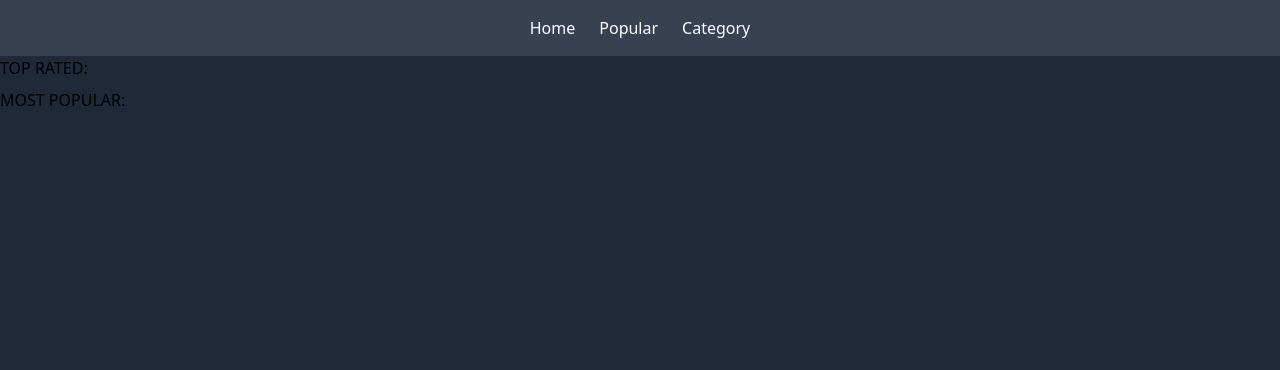
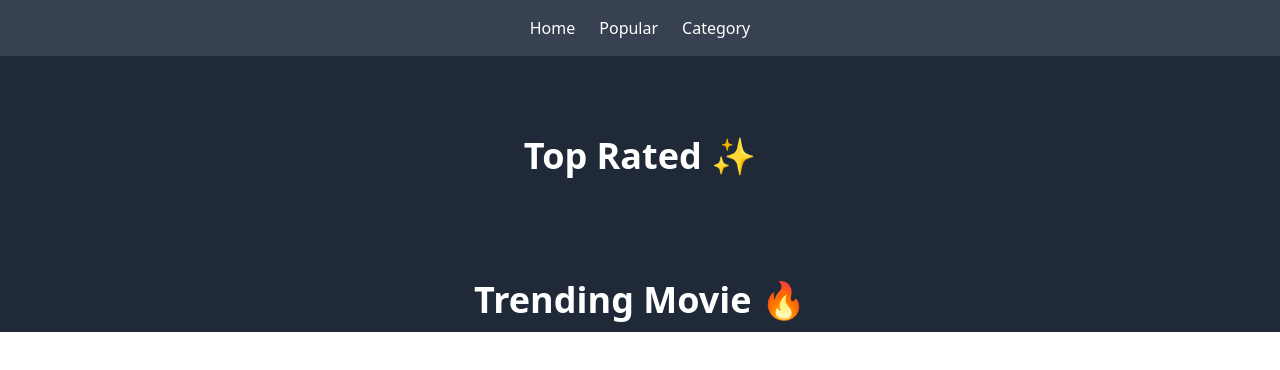
Before and after one commit to sincanmaulanaa/movies-app, a website built with webpack: page src/index.html in a window 1280 px wide. Built offline with nearby package versions, Linux system fonts and the light colour scheme; no server answers.

Commit message:
update ui

```diff
--- a/src/index.html
+++ b/src/index.html
@@ -8,14 +8,17 @@
 	<title>Document</title>
 </head>
 
-<body class="bg-gray-800">
-	<nav-bar></nav-bar>
-	<h1>TOP RATED:</h1>
-	<div id="movie-list" class="flex mt-2 flex-wrap bg-blue-200">
+<body>
+	<div class="bg-gray-800">
+		<nav-bar></nav-bar>
+		<h1 class="text-white pt-20 text-center text-4xl font-semibold">Top Rated ✨</h1>
+		<div id="movie-list" class="flex justify-center flex-wrap mt-6">
+		</div>
+		<h1 class="text-white pt-20 text-center text-4xl font-semibold">Trending Movie 🔥</h1>
+		<div id="popular-movie-list" class="flex justify-center flex-wrap mt-3">
+		</div>
 	</div>
-	<h1>MOST POPULAR:</h1>
-	<div id="popular-movie-list">
-	</div>
+
 </body>
 
 </html>
```
